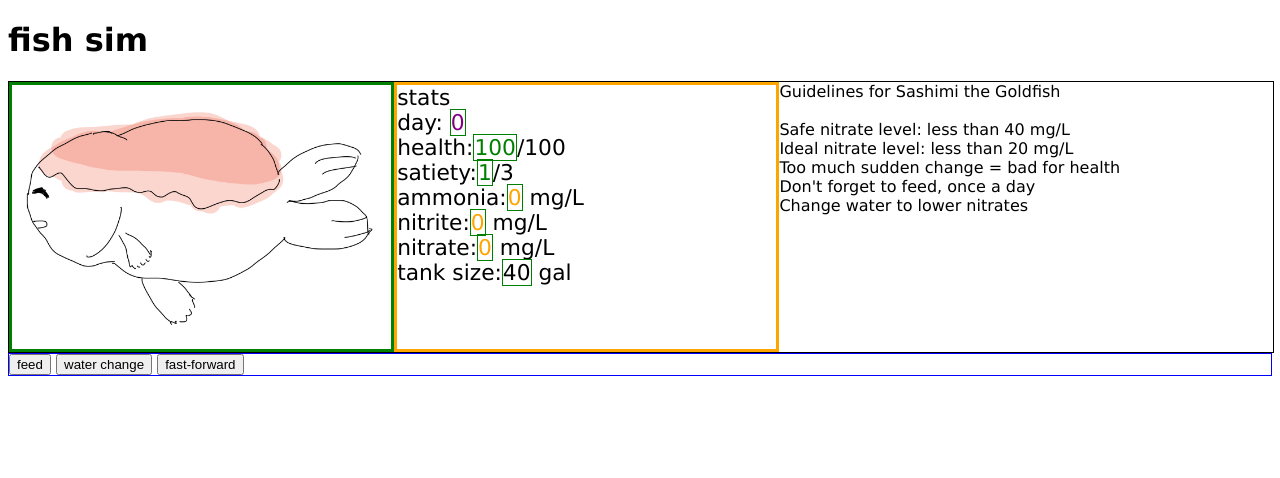
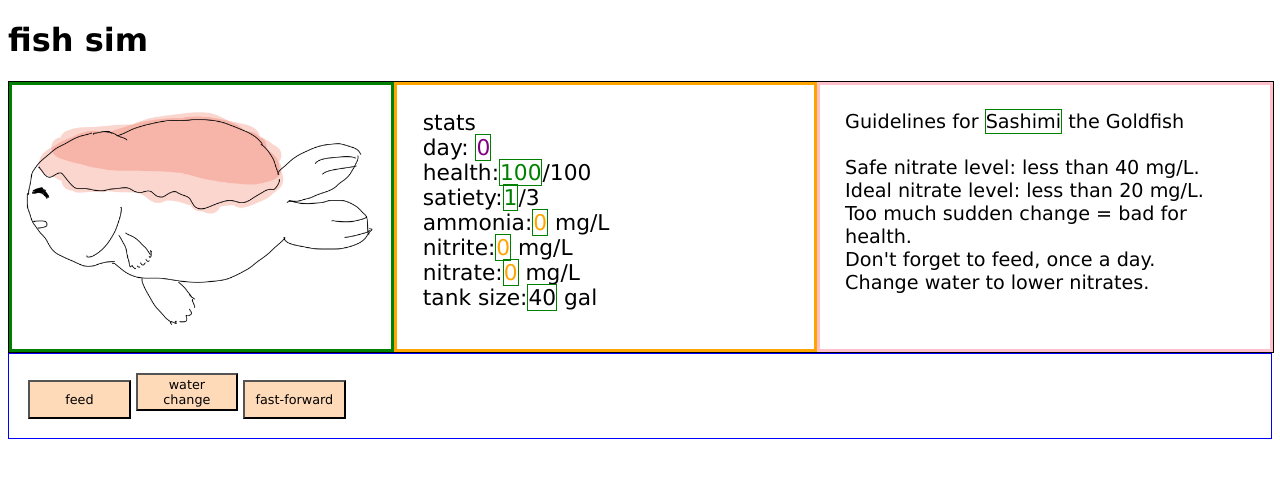
Before and after one commit to echoeoe/fishsim, a plain HTML site: page index.html in a window 1280 px wide. Drawn offline with Linux system fonts and the light colour scheme.

Commit message:
UI tweaks. Box around fish name to remember it's var.

```diff
--- a/index.html
+++ b/index.html
@@ -24,12 +24,12 @@
 				tank size:<span class="js" id="gallons"></span> gal
 			</div>
 			<div id="guide">
-				Guidelines for <span id="fishName"></span> the Goldfish<br><br>
-				Safe nitrate level: less than 40 mg/L<br>
-				Ideal nitrate level: less than 20 mg/L<br>
-				Too much sudden change = bad for health<br>
-				Don't forget to feed, once a day<br>
-				Change water to lower nitrates<br>
+				Guidelines for <span class="js" id="fishName"></span> the Goldfish<br><br>
+				Safe nitrate level: less than 40 mg/L.<br>
+				Ideal nitrate level: less than 20 mg/L.<br>
+				Too much sudden change = bad for health.<br>
+				Don't forget to feed, once a day.<br>
+				Change water to lower nitrates.<br>
 			</div>
 		</div>
 
--- a/styles.css
+++ b/styles.css
@@ -13,6 +13,7 @@ html{
     border: 3px solid orange;
     width: 30%;
     font-size: 1.7vw;
+    padding: 2vw;
 }
 
 #fish-img{
@@ -24,6 +25,7 @@ html{
 .controls{
     gap: 10px;
     border: 1px solid blue;
+    padding: 1.5vw;
 }
 
 .js{ /*the displayed js var*/
@@ -41,3 +43,17 @@ html{
 #day{
     color: purple;
 }
+
+#guide{
+    font-size: 1.5vw;
+    border: 3px solid pink;
+    padding: 2vw;
+}
+
+button{
+    background-color: peachpuff;
+    height: 3vw;
+    width: 8vw;
+    font-family: Verdana;
+    font-size: 1vw;
+}
```
